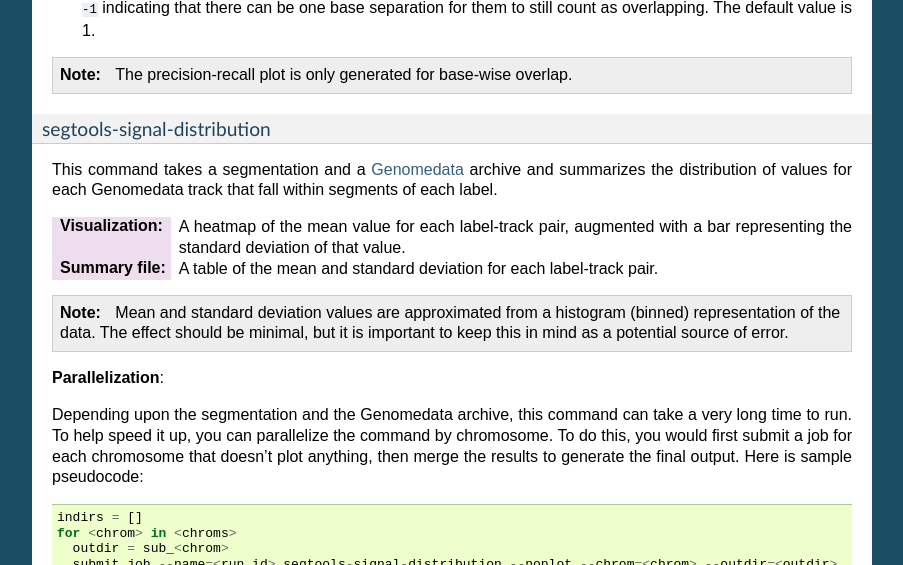
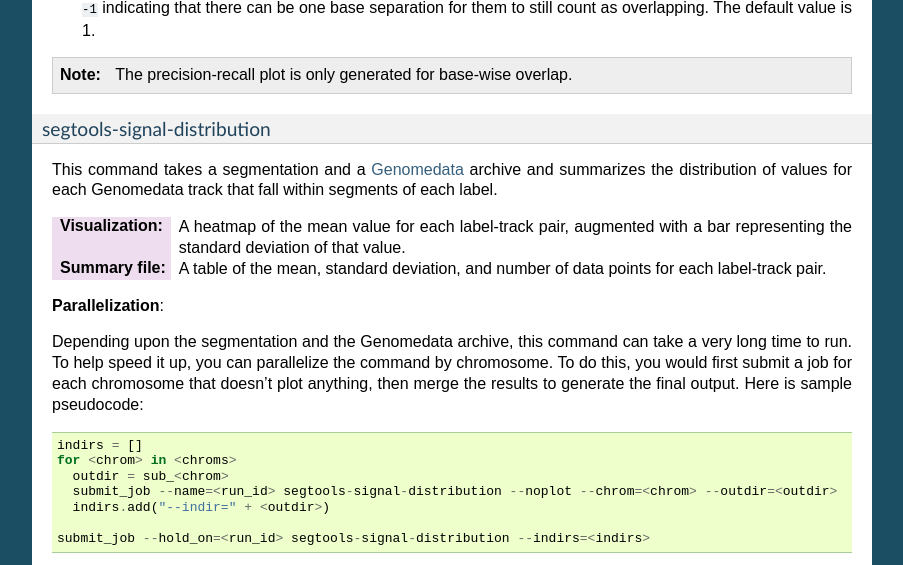
Before and after one commit to hoffmangroup/segtools, a Sphinx documentation site: the page built from doc/segtools.rst, in a window 1280 px wide and 900 px high, scrolled down 8626 px, cut to the strip 0-565 px from the top of the window. Shown: the whole strip, without its empty margins (198-1101 px from the left). Built offline with Sphinx 7.4.7, drawn with Linux system fonts in a browser that asks for light colours; formulas are drawn with MathJax 3.

```diff
--- a/doc/segtools.rst
+++ b/doc/segtools.rst
@@ -598,14 +598,8 @@
 
 :Visualization: A heatmap of the mean value for each label-track pair,
   augmented with a bar representing the standard deviation of that value.
-:Summary file: A table of the mean and standard deviation for each
-  label-track pair.
-
-
-.. note::
-   Mean and standard deviation values are approximated from a histogram
-   (binned) representation of the data. The effect should be minimal, but
-   it is important to keep this in mind as a potential source of error.
+:Summary file: A table of the mean, standard deviation, and number of
+  data points for each label-track pair.
 
 
 **Parallelization**:
```
Also changed, not shown: 2 other files.
